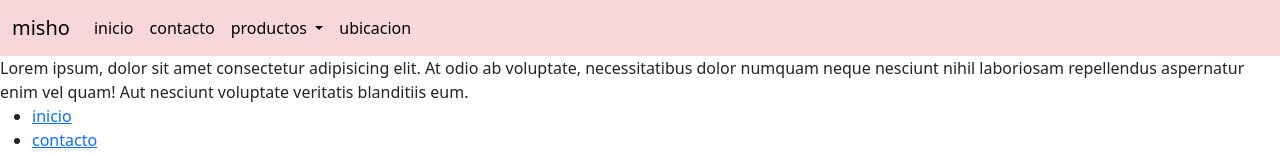
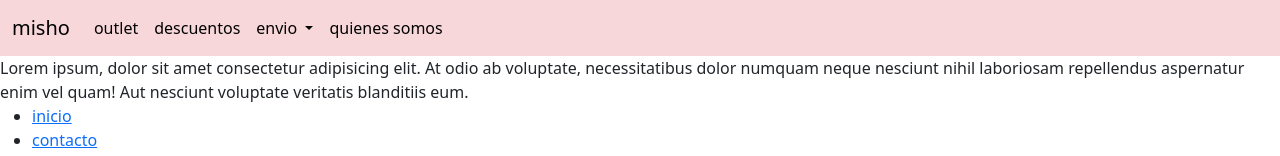
Before and after one commit to lucascrigna/clase-11, a website: page index.html in a window 1280 px wide. Shown: the top 156 px of the page. Drawn offline with nearby package versions, Linux system fonts and the light colour scheme.

Commit message:
first commit

```diff
--- a/index.html
+++ b/index.html
@@ -4,7 +4,7 @@
 <head>
   <meta charset="utf-8">
   <meta name="viewport" content="width=device-width, initial-scale=1">
-  <title> clase-9 Bootstrap</title>
+  <title> preentrega-2</title>
   <link href="https://cdn.jsdelivr.net/npm/bootstrap@5.3.2/dist/css/bootstrap.min.css" rel="stylesheet"
     integrity="sha384-T3c6CoIi6uLrA9TneNEoa7RxnatzjcDSCmG1MXxSR1GAsXEV/Dwwykc2MPK8M2HN" crossorigin="anonymous">
   <link rel="stylesheet" href="./css/style.css">
@@ -21,15 +21,15 @@
       <div class="collapse navbar-collapse" id="navbarSupportedContent">
         <ul class="navbar-nav">
           <li class="nav-item">
-            <a class="nav-link active text-black" aria-current="page" href="#">inicio</a>
+            <a class="nav-link active text-black" aria-current="page" href="#">outlet</a>
           </li>
           <li class="nav-item">
-            <a class="nav-link text-black" href="#">contacto</a>
+            <a class="nav-link text-black" href="#">descuentos</a>
           </li>
           <li class="nav-item dropdown">
             <a class="nav-link dropdown-toggle text-black" href="#" role="button" data-bs-toggle="dropdown"
               aria-expanded="false">
-              productos
+              envio
             </a>
             <ul class="dropdown-menu">
               <li><a class="dropdown-item" href="#">indumentaria hombre</a></li>
@@ -41,7 +41,7 @@
             </ul>
           </li>
           <li class="nav-item">
-            <a class="nav-link disabled text-black" aria-disabled="true">ubicacion</a>
+            <a class="nav-link disabled text-black" aria-disabled="true">quienes somos</a>
           </li>
         </ul>
       </div>
--- /dev/null
+++ b/package.json
@@ -0,0 +1,6 @@
+{
+  "dependencies": {
+    "node-sass": "^9.0.0",
+    "nodemon": "^3.1.0"
+  }
+}
```
Also changed, not shown: 2 other files.
